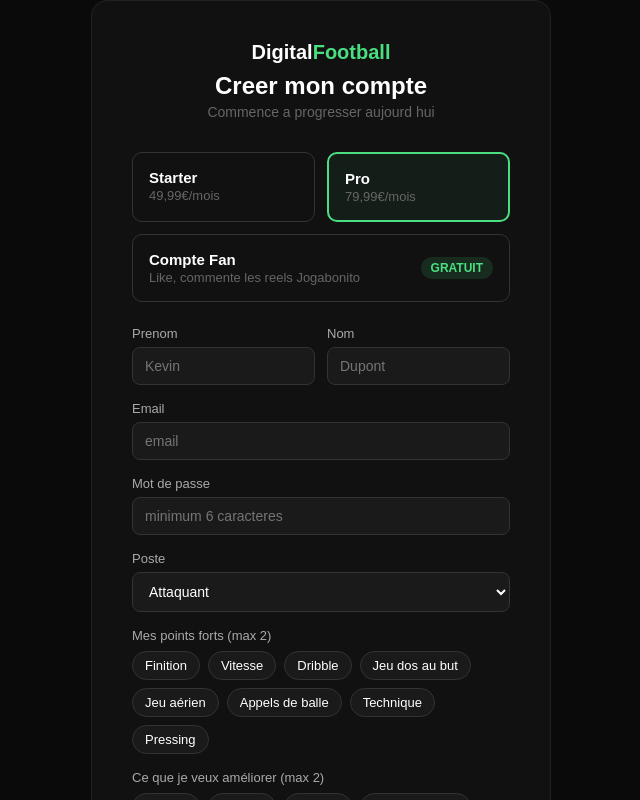
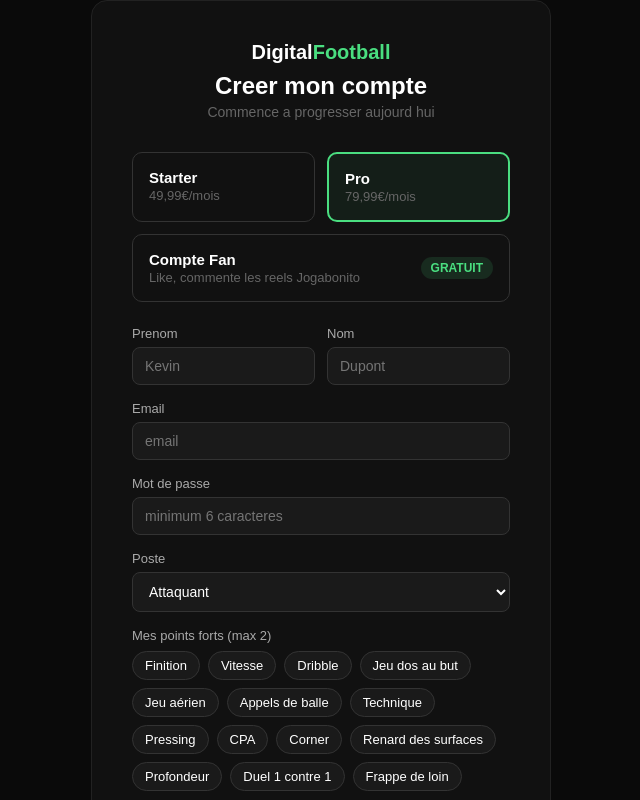
Before and after one commit to SICKO10/Digital-football-Accademy, a React (Vite) app: page /register in a window 1280 px wide. Shown: the top 800 px of the page, without its empty margins (319-959 px from the left). Built offline with nearby package versions, Linux system fonts and the light colour scheme; no server answers.

Commit message:
update caractéristiques style de jeu

```diff
--- a/src/pages/Register.jsx
+++ b/src/pages/Register.jsx
@@ -17,10 +17,10 @@
   const [cguAcceptees, setCguAcceptees] = useState(false)
 
   const caracteristiquesParPoste = {
-    Gardien: ['Réflexes', 'Jeu au pied', 'Placement', 'Commandement', 'Relance longue', 'Détente', 'Sang-froid'],
-    Defenseur: ['Tacle', 'Placement', 'Relance courte', 'Relance longue', 'Jeu aérien', 'Leadership', 'Vitesse', 'Marquage'],
-    Milieu: ['Vision du jeu', 'Pressing', 'Passes longues', 'Box-to-box', 'Dribble', 'Récupération', 'Créativité', 'Endurance'],
-    Attaquant: ['Finition', 'Vitesse', 'Dribble', 'Jeu dos au but', 'Jeu aérien', 'Appels de balle', 'Technique', 'Pressing'],
+    Gardien: ['Jeu au pied', 'Sortie aérienne', 'Sur sa ligne', 'Penalties', 'Leadership', '1 contre 1', 'Lecture du jeu'],
+    Defenseur: ['Impact physique / Duel', 'Jeu aérien', 'Anticipation / Lecture du jeu', 'Relance longue', 'Relance courte', 'Vitesse', 'Gestion infériorité numérique', 'Leadership', 'Centre', '1 contre 1'],
+    Milieu: ['Vision du jeu', 'Pressing', 'Passes longues', 'Box-to-box', 'Dribble', 'Récupération', 'Créativité', 'Endurance', 'Pointe basse', "Déséquilibre l'adversaire", 'Vitesse', 'Impact physique / Duel', 'Technique', 'CPA', 'Corner', 'Frappe de loin', 'Finition', 'Centre'],
+    Attaquant: ['Finition', 'Vitesse', 'Dribble', 'Jeu dos au but', 'Jeu aérien', 'Appels de balle', 'Technique', 'Pressing', 'CPA', 'Corner', 'Renard des surfaces', 'Profondeur', 'Duel 1 contre 1', 'Frappe de loin'],
   }
 
   const toggleCaracteristique = (liste, setListe, valeur) => {
```
